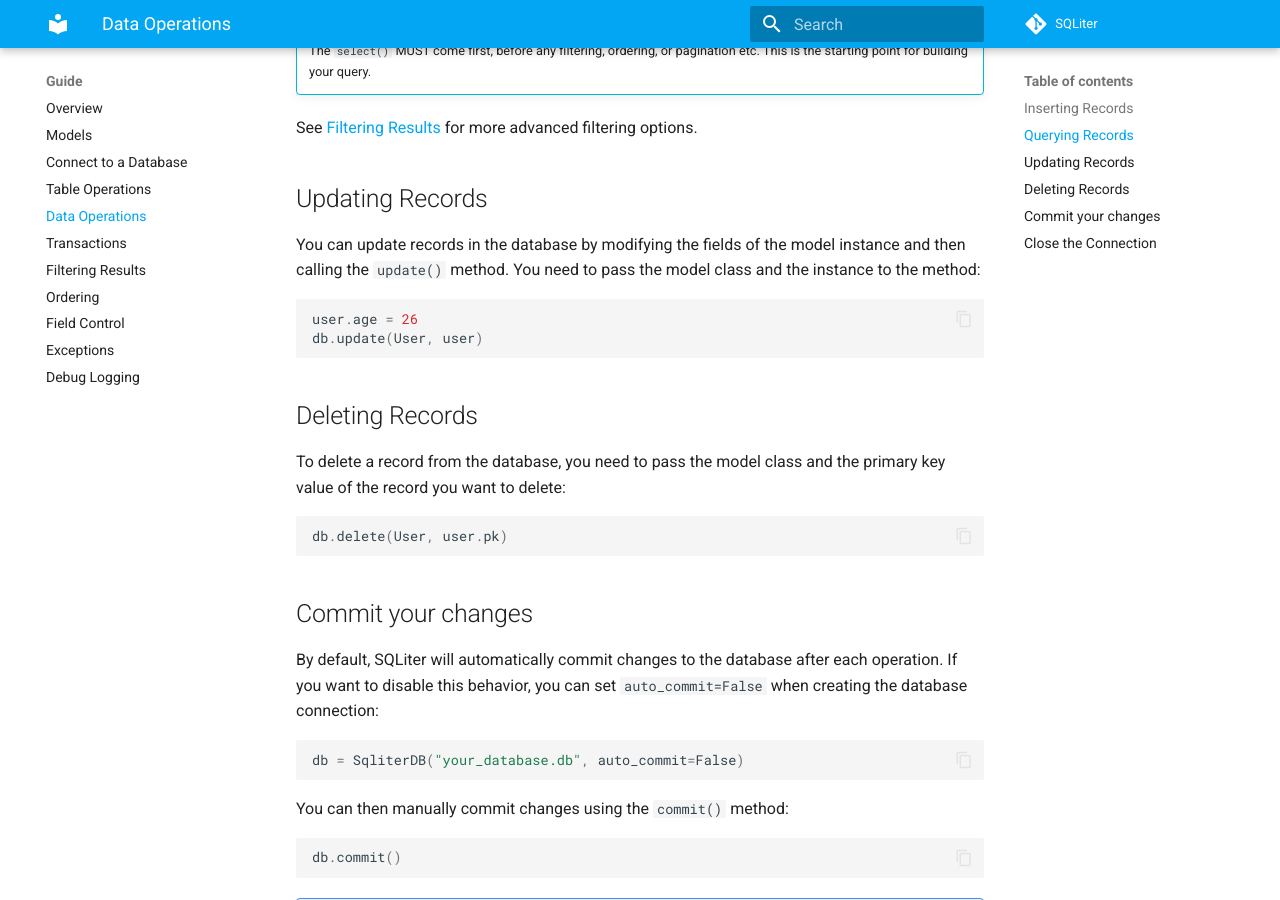
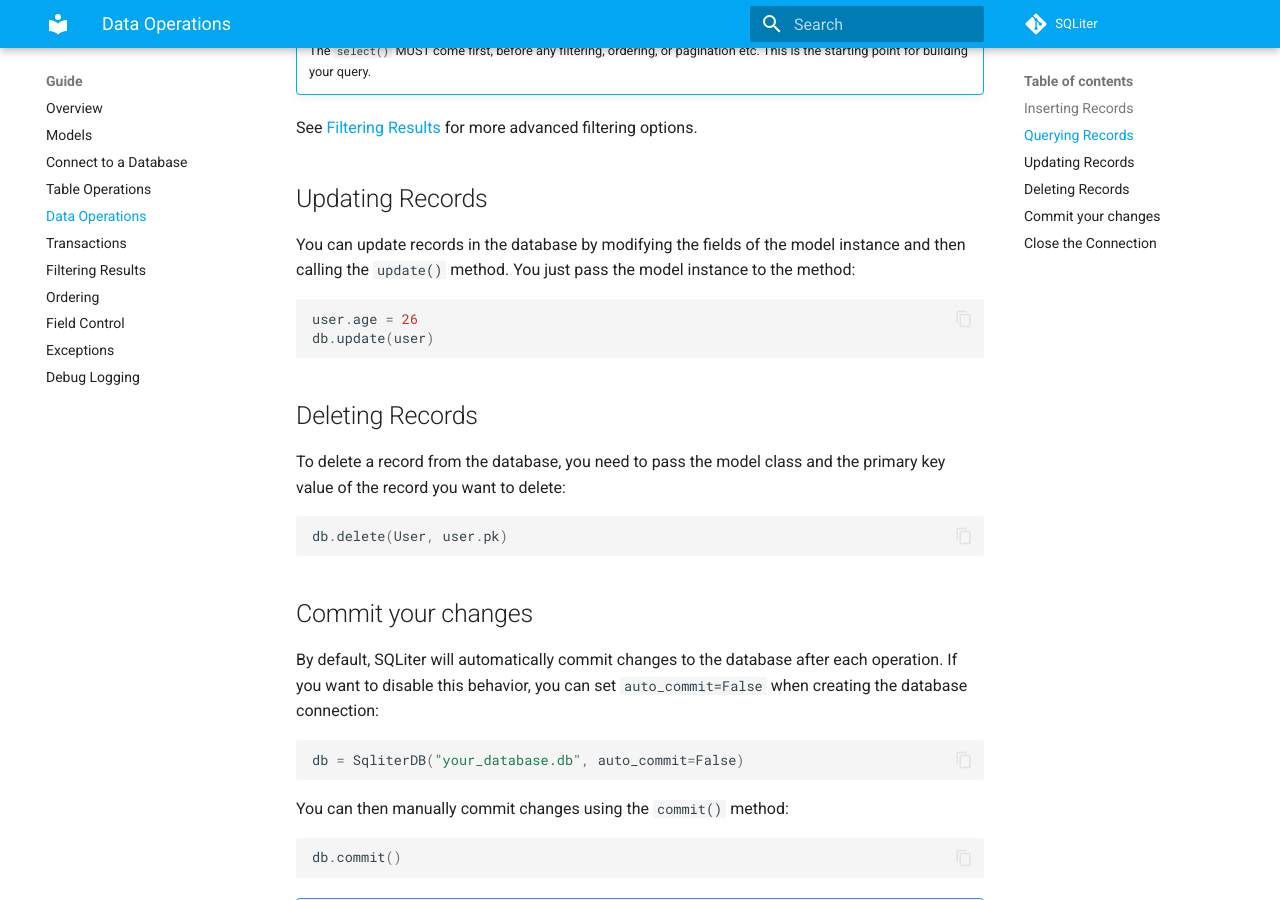
Before and after one commit to seapagan/sqliter-py, an MkDocs documentation site: the page built from docs/guide/data-ops.md, in a window 1280 px wide and 900 px high, scrolled down 1140 px. Built offline with MkDocs 1.6.1 and Material for MkDocs 9.7.7, drawn with Linux system fonts in a browser that asks for light colours; plug-ins that fetch from the network failed and are left out; comment, search, counter and statistics services are not loaded.

Commit message:
fix docs re update() method
Signed-off-by: Grant Ramsay <seapagan@gmail.com>

````diff
--- a/docs/guide/data-ops.md
+++ b/docs/guide/data-ops.md
@@ -56,12 +56,12 @@ See [Filtering Results](filtering.md) for more advanced filtering options.
 ## Updating Records
 
 You can update records in the database by modifying the fields of the model
-instance and then calling the `update()` method. You need to pass the model
-class and the instance to the method:
+instance and then calling the `update()` method. You just pass the model
+instance to the method:
 
 ```python
 user.age = 26
-db.update(User, user)
+db.update(user)
 ```
 
 ## Deleting Records
````
Also changed, not shown: README.md (+2 -2 lines), docs/guide/guide.md (+2 -3 lines), docs/quickstart.md (+4 -4 lines).
